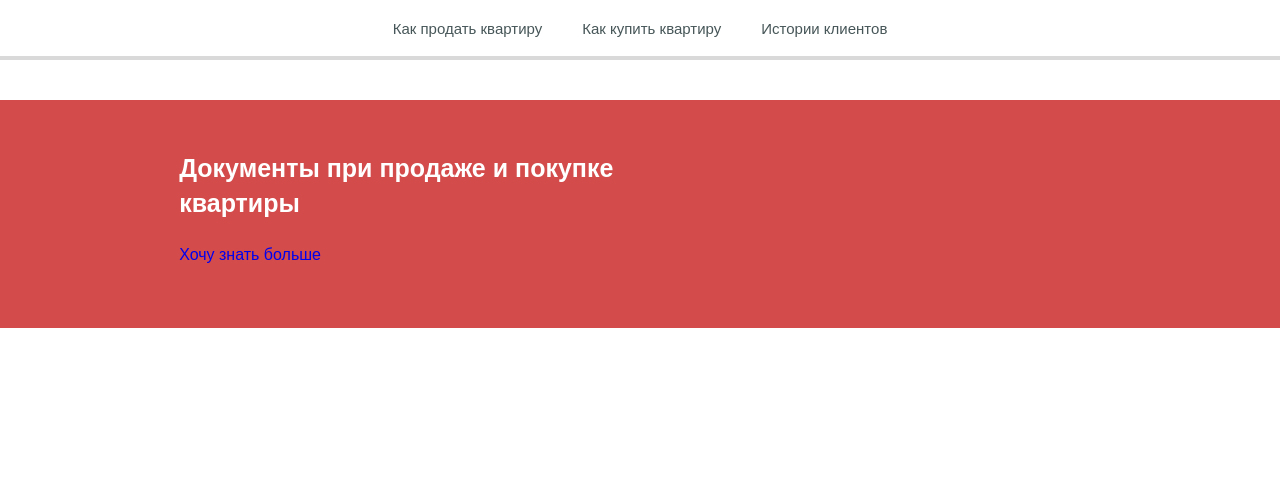
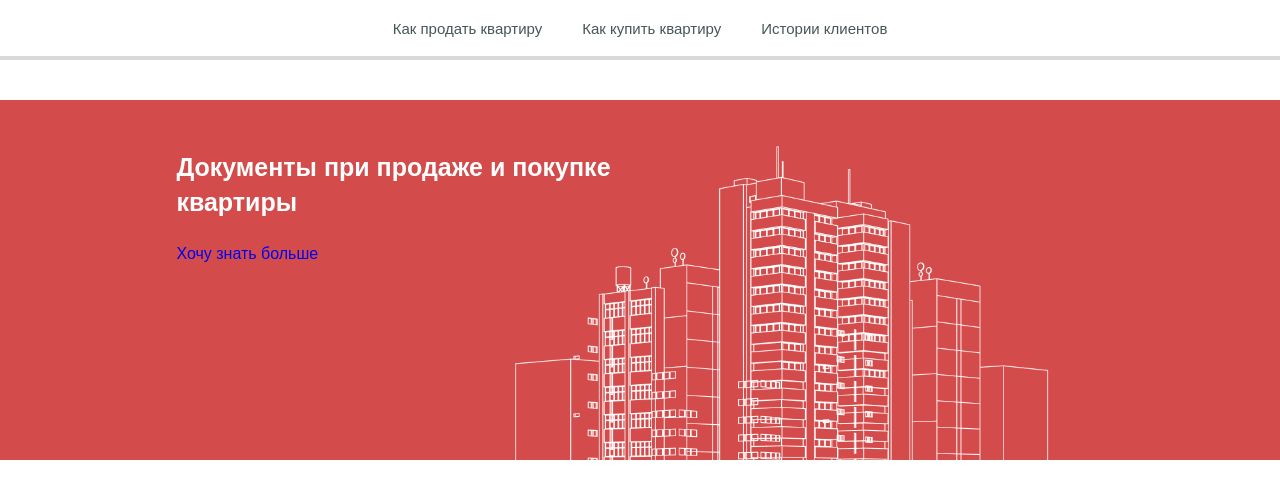
Before and after one commit to elldana/FrontEnd, a plain HTML site: page index.html in a window 1280 px wide. Shown: the part 119-618 px from the top of the page. Drawn offline with Linux system fonts and the light colour scheme.

Commit message:
Background image for main-block  added

```diff
--- a/style.css
+++ b/style.css
@@ -42,12 +42,21 @@ a {
     align-items: flex-start;
     background-color: #D44B4B;
 
+    background-image: url(../images/main-pic.png);
+    width: 100vw;
+    height: 45vh;
+    background-repeat: no-repeat;
+    background-position: right 200px bottom -46px;
+    background-size: contain;
+    padding-right: 20px;
+    box-sizing: border-box;
 }
 
 .content-cover {
     padding: 2% 14% 5% 14%;
     width: 35vw;
 }
+
 
 .text {
     color: #fff;
```
